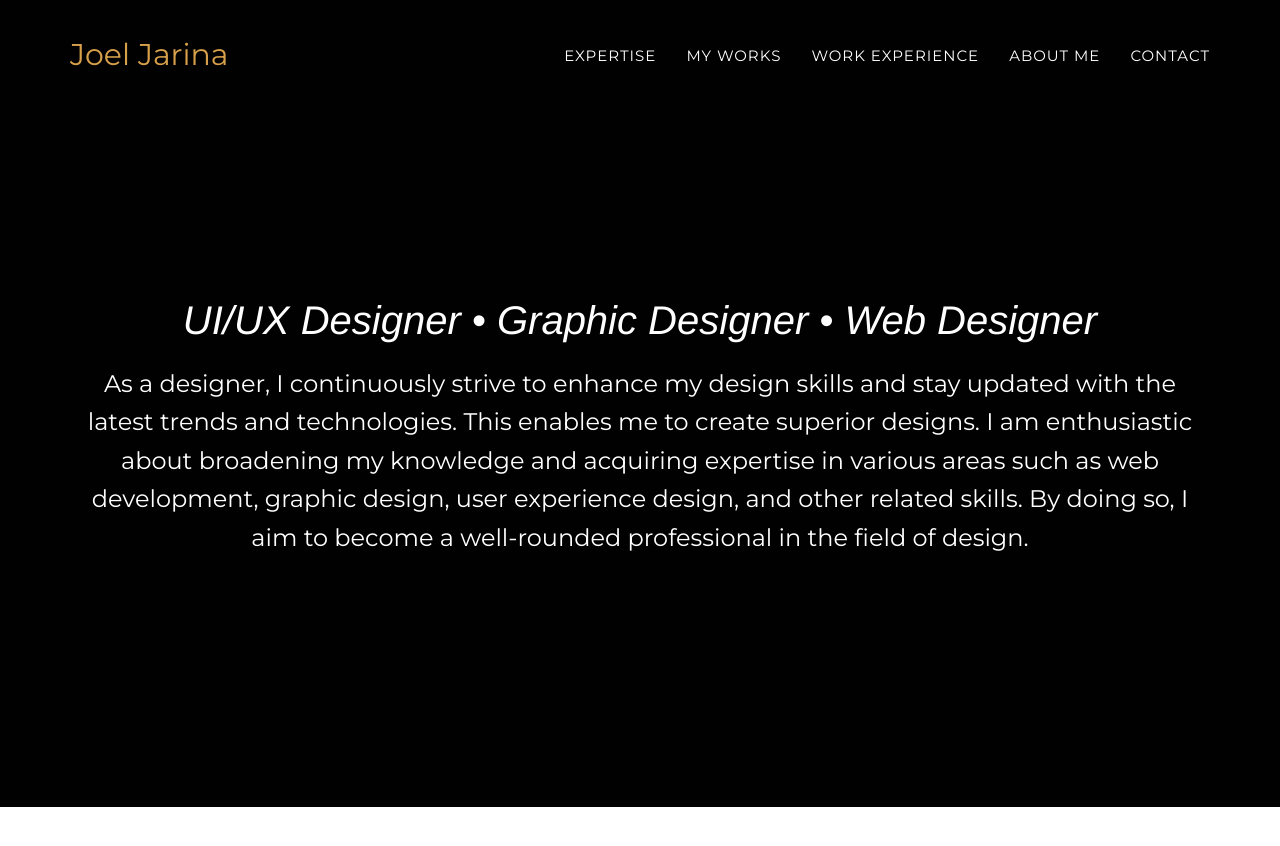
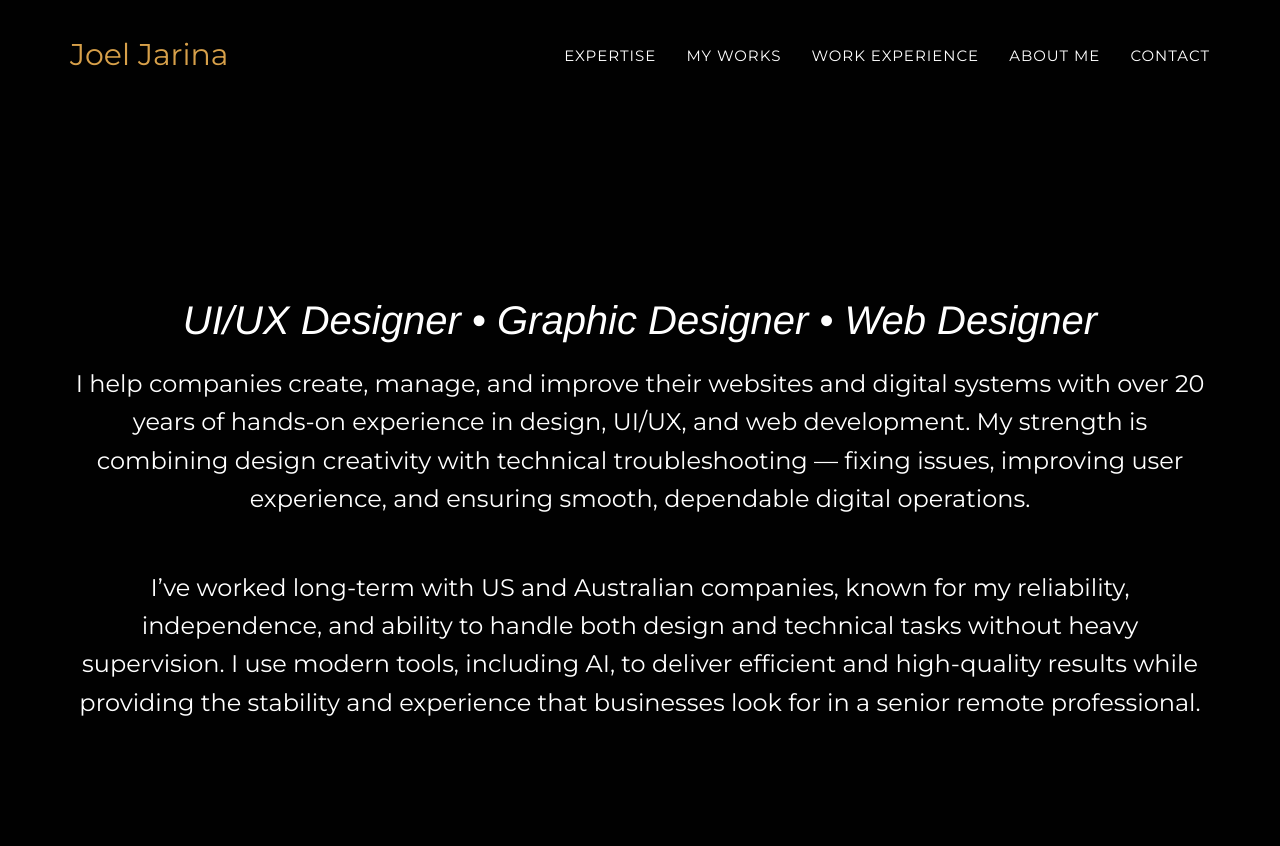
Before and after one commit to media4creations/aboutme, a Jekyll site: the page built from index.html, in a window 1280 px wide and 900 px high. Shown: the top 846 px of the window. Built offline with Jekyll 4.4.1, drawn with Linux system fonts in a browser that asks for light colours; some web fonts are replaced.

Commit message:
Update header.html

```diff
--- a/_includes/header.html
+++ b/_includes/header.html
@@ -85,7 +85,9 @@
         <div class="container">
             <div class="intro-text">
                 <div class="intro-lead-in">UI/UX Designer • Graphic Designer • Web Designer</div>
-                <div class="intro-heading">As a designer, I continuously strive to enhance my design skills and stay updated with the latest trends and technologies. This enables me to create superior designs. I am enthusiastic about broadening my knowledge and acquiring expertise in various areas such as web development, graphic design, user experience design, and other related skills. By doing so, I aim to become a well-rounded professional in the field of design.</div>
+                <!--<div class="intro-heading">As a designer, I continuously strive to enhance my design skills and stay updated with the latest trends and technologies. This enables me to create superior designs. I am enthusiastic about broadening my knowledge and acquiring expertise in various areas such as web development, graphic design, user experience design, and other related skills. By doing so, I aim to become a well-rounded professional in the field of design.</div>-->
+                <div class="intro-heading">I help companies create, manage, and improve their websites and digital systems with over 20 years of hands-on experience in design, UI/UX, and web development. My strength is combining design creativity with technical troubleshooting — fixing issues, improving user experience, and ensuring smooth, dependable digital operations.</div>
+                <div class="intro-heading">I’ve worked long-term with US and Australian companies, known for my reliability, independence, and ability to handle both design and technical tasks without heavy supervision. I use modern tools, including AI, to deliver efficient and high-quality results while providing the stability and experience that businesses look for in a senior remote professional.</div>
                 <!--<a href="#services" class="page-scroll btn btn-xl">Tell Me More</a>-->
             </div>
         </div>
```
